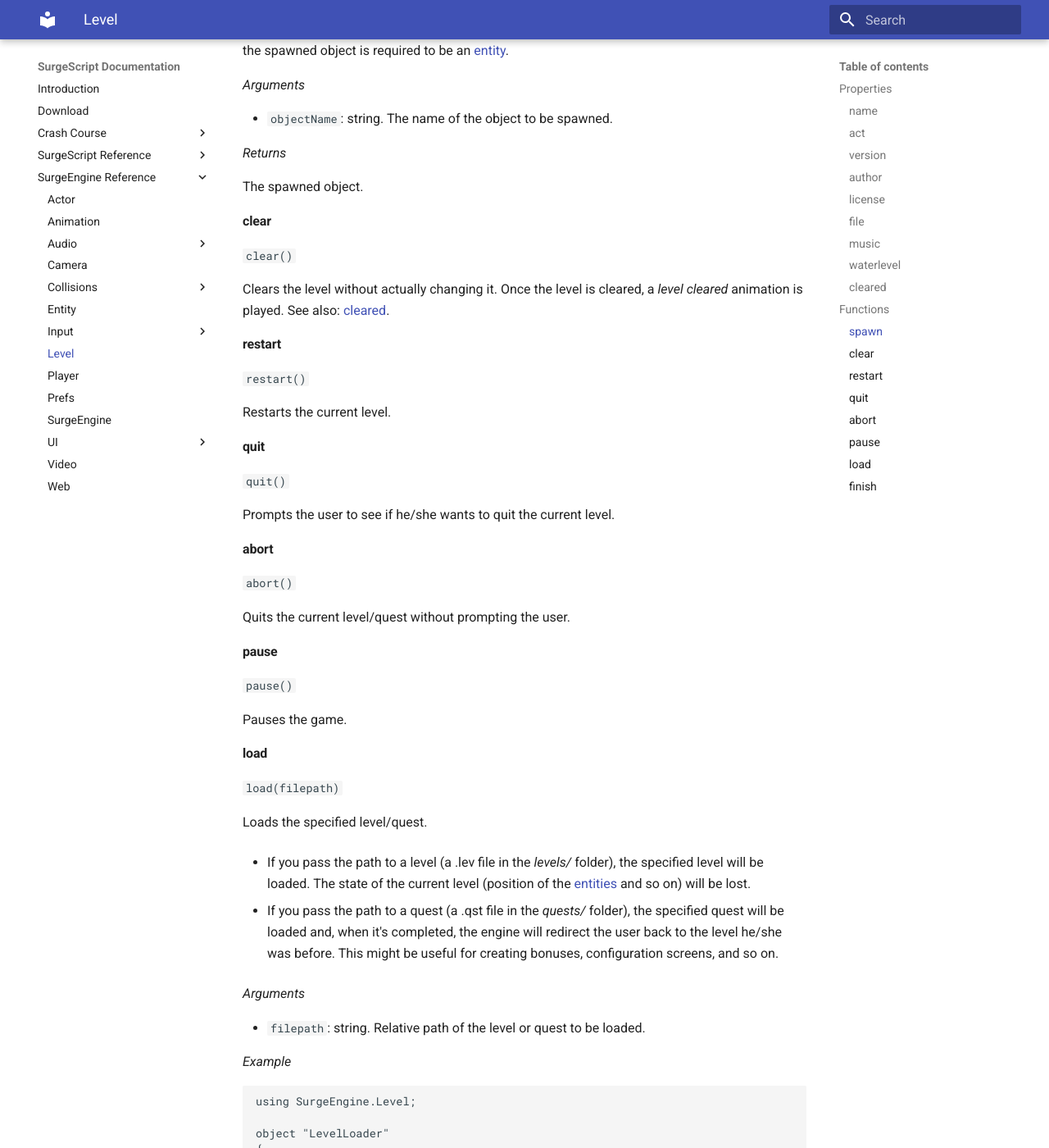
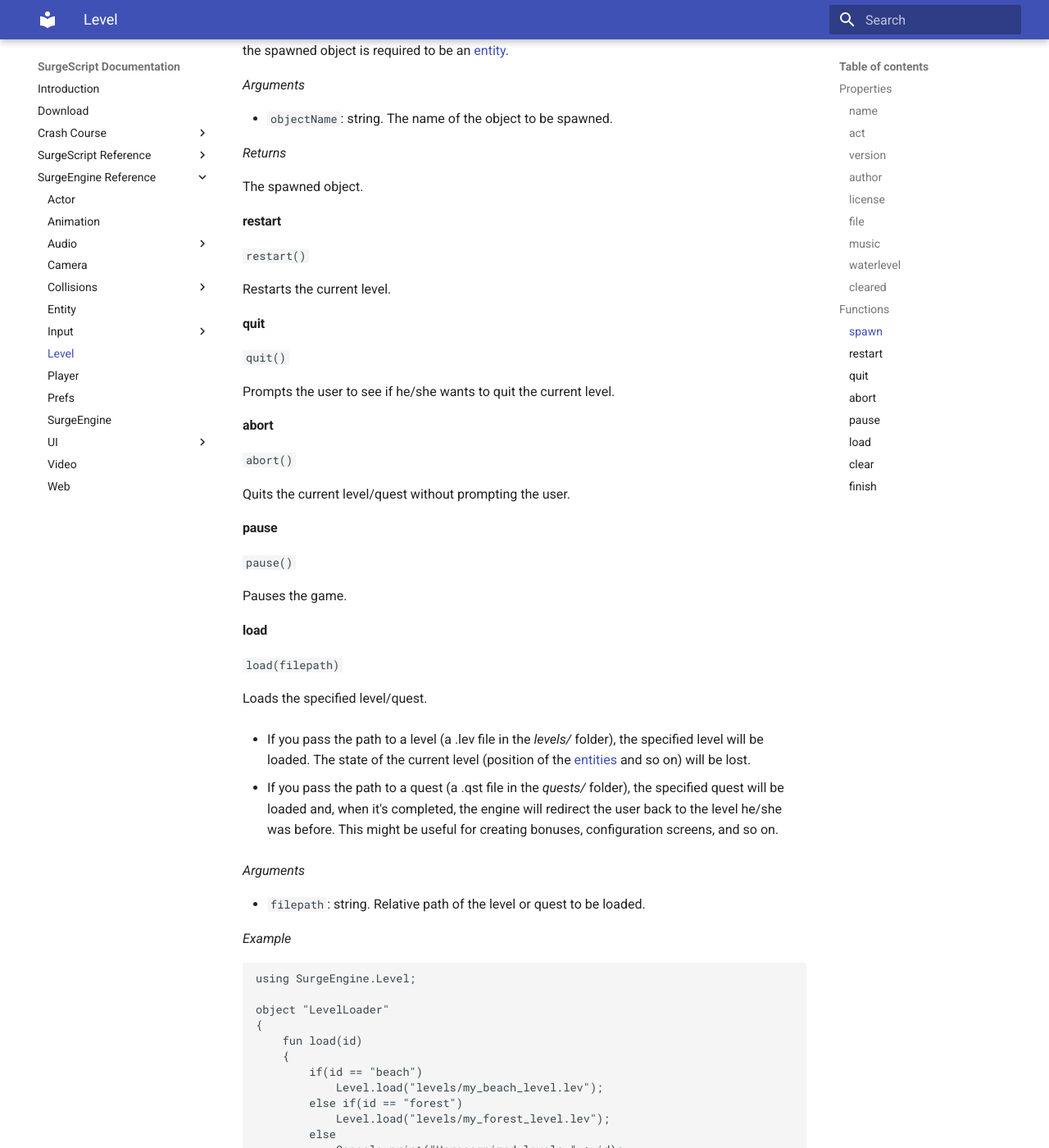
Before and after one commit to alemart/surgescript, an MkDocs documentation site: the page built from docs/engine/level.md, in a window 1280 px wide and 1400 px high, scrolled down 2877 px. Shown: the whole window at 82% size. Built offline with MkDocs 1.6.1 and Material for MkDocs 9.7.7, drawn with Linux system fonts in a browser that asks for light colours; old or Windows-style settings are respelled for this version of MkDocs; some of the changed text lies outside the part shown.

Commit message:
Small changes

```diff
--- a/docs/engine/level.md
+++ b/docs/engine/level.md
@@ -138,12 +138,6 @@
 
 The spawned object.
 
-#### clear
-
-`clear()`
-
-Clears the level without actually changing it. Once the level is cleared, a *level cleared* animation is played. See also: [cleared](#cleared).
-
 #### restart
 
 `restart()`
```
Also changed, not shown: other parts of docs/engine/level.md (+6 -0 lines).
